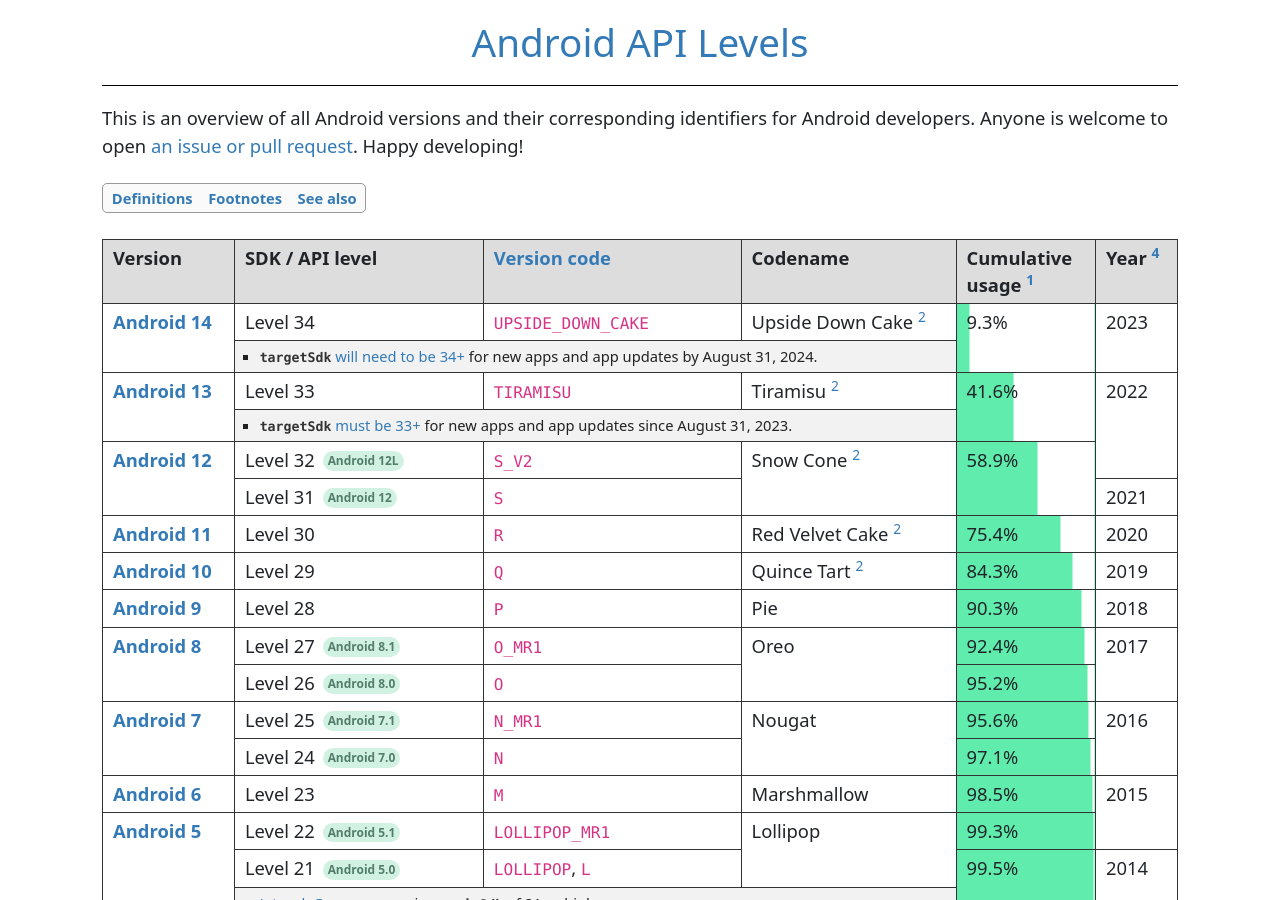
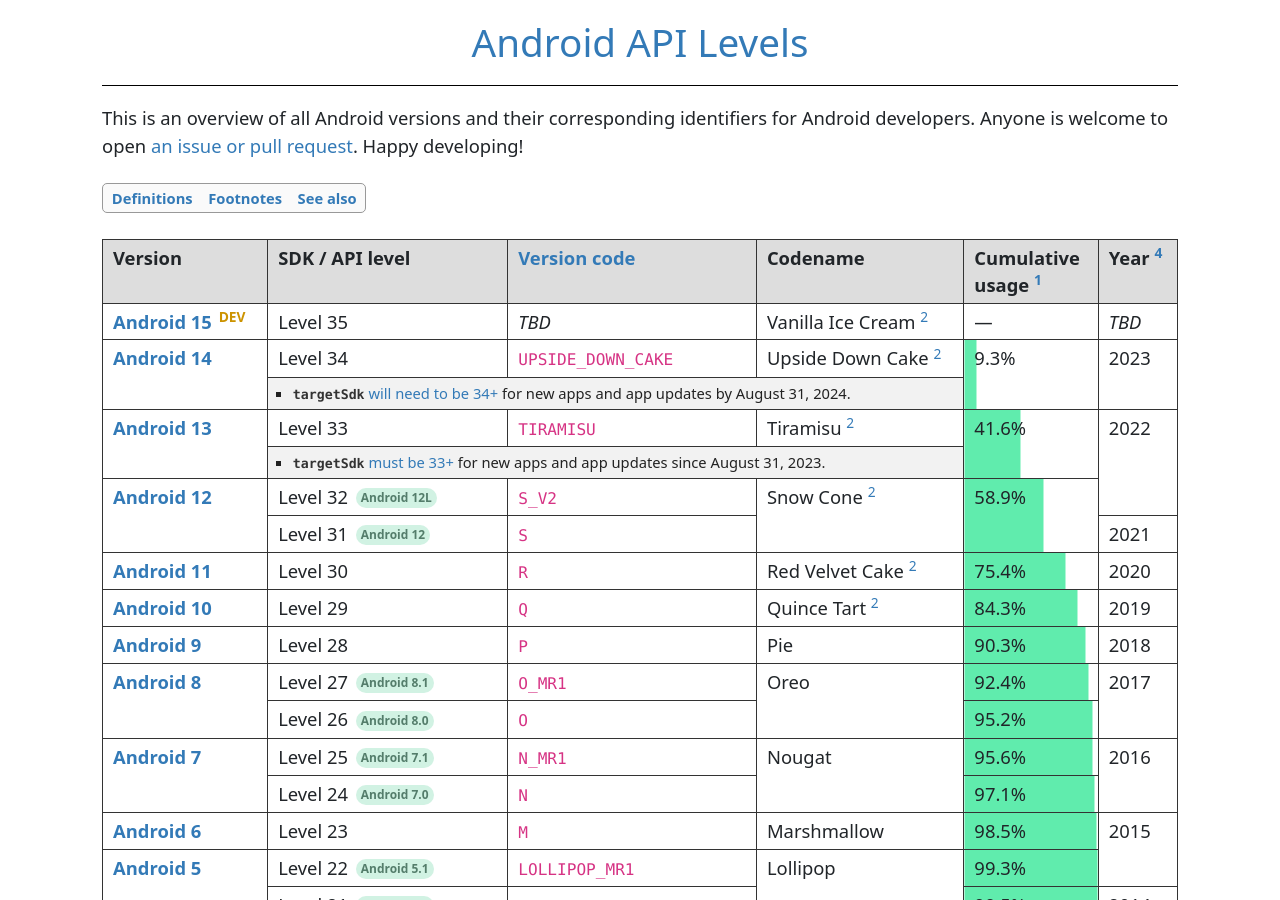
Before and after one commit to ebelinski/apilevels, a Jekyll site: the page built from index.md, in a window 1280 px wide and 900 px high. Built offline with Jekyll 4.4.1, drawn with Linux system fonts in a browser that asks for light colours; comment, search, counter and statistics services are not loaded.

Commit message:
Add Android 15 (currently a developer preview).

```diff
--- a/index.md
+++ b/index.md
@@ -26,6 +26,19 @@
       Year
       <sup id="fnref:4"><a href="#fn:4" class="footnote">4</a></sup>
     </th>
+  </tr>
+  <tr>
+    <td>
+      <b><a href="https://developer.android.com/about/versions/15">Android 15</a> <sup class="beta">DEV</sup></b>
+    </td>
+    <td>Level 35</td>
+    <td><i>TBD</i></td>
+    <td>
+      Vanilla Ice Cream
+      <sup id="fnref:2"><a href="#fn:2" class="footnote">2</a></sup>
+    </td>
+    <td>—</td>
+    <td><i>TBD</i></td>
   </tr>
   <tr>
     <td rowspan="2">
```
